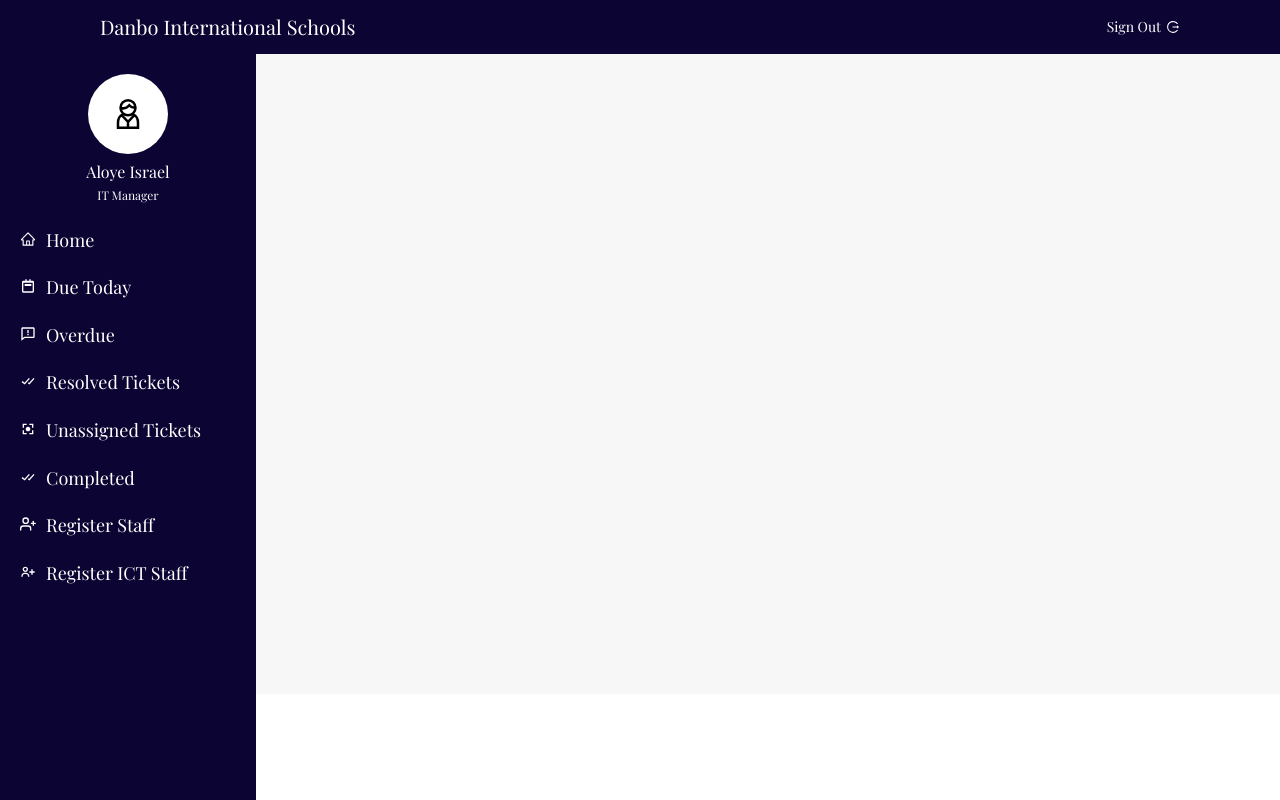
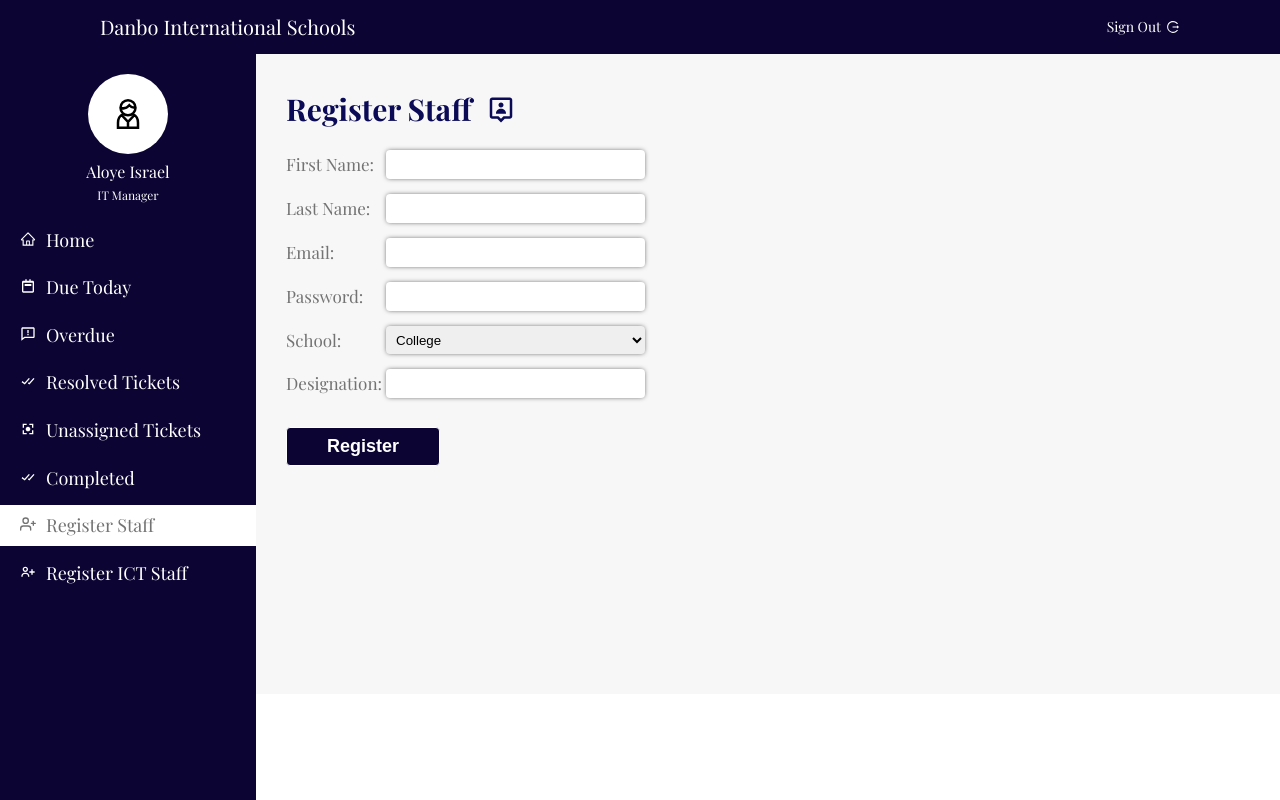
Before and after one commit to oluSammy/Ticketing, a React (Create React App) app: page /register-staff in a window 1280 px wide. Built offline with nearby package versions, Linux system fonts and the light colour scheme; no server answers; a web font is replaced by a local one.

Commit message:
made register staff page

```diff
--- a/src/components/Sidebar/Sidebar.Component.jsx
+++ b/src/components/Sidebar/Sidebar.Component.jsx
@@ -43,10 +43,10 @@ const Sidebar = () => {
                     <BiCheckDouble className="sidebar__link-icon" />
                     <span>Completed </span>
                 </NavLink>
-                <li className="sidebar__link" activeClassName="sidebar__active">
+                <NavLink to="/register-staff" className="sidebar__link" activeClassName="sidebar__active">
                     <FiUserPlus className="sidebar__link-icon" />
                     <span>Register Staff</span>
-                </li>
+                </NavLink>
                 <li className="sidebar__link" activeClassName="sidebar__active">
                     <BiUserPlus className="sidebar__link-icon" />
                     <span>Register ICT Staff</span>
--- a/src/index.js
+++ b/src/index.js
@@ -2,7 +2,7 @@ import React from 'react';
 import ReactDOM from 'react-dom';
 import { Provider } from 'react-redux';
 import App from './App';
-import * as serviceWorker from './serviceWorker';
+// import * as serviceWorker from './serviceWorker';
 import { persistor, store } from './Redux/store';
 import { PersistGate } from 'redux-persist/integration/react';
 import { BrowserRouter } from 'react-router-dom';
@@ -23,4 +23,4 @@ ReactDOM.render(
 // If you want your app to work offline and load faster, you can change
 // unregister() to register() below. Note this comes with some pitfalls.
 // Learn more about service workers: https://bit.ly/CRA-PWA
-serviceWorker.unregister();
+// serviceWorker.unregister();
--- a/src/pages/Dashboard-main/Dashboard-main.components.jsx
+++ b/src/pages/Dashboard-main/Dashboard-main.components.jsx
@@ -7,6 +7,7 @@ import Overdue from './../Overdue/Overdue.component';
 import Resolved from './../Resolved/Resolved.component';
 import Unassigned from './../Unassigned/Unassigned.component';
 import Completed from './../Completed/Completed.component';
+import RegisterStaff from './../RegisterStaff/RegisterStaff.component';
 
 const DashboardMain = () => {
     return (
@@ -18,6 +19,7 @@ const DashboardMain = () => {
                 <Route exact path="/resolved" component={Resolved} />
                 <Route exact path="/unassigned" component={Unassigned} />
                 <Route exact path="/completed" component={Completed} />
+                <Route exact path="/register-staff" component={RegisterStaff} />
             </Switch>
         </div>
     )
--- /dev/null
+++ b/src/pages/RegisterStaff/RegisterStaff.component.jsx
@@ -0,0 +1,49 @@
+import React from 'react';
+import './RegisterStaff.styles.scss';
+import { BiUserPin } from 'react-icons/bi';
+
+const RegisterStaff = () => {
+    return (
+        <div className="register-staff">
+            <div className="register-staff__header">
+                <h2 className="register-staff__heading">Register Staff</h2>
+                <BiUserPin className="register-staff__icon" />
+            </div>
+            <form className="register-staff__form">
+                <div className="register-staff__form-group">
+                    <label htmlFor="firstName" className="register-staff__label">First Name:</label>
+                    <input type="text" className="register-staff__input" id="firstName" required />
+                </div>
+                <div className="register-staff__form-group">
+                    <label htmlFor="lastName" className="register-staff__label">Last Name:</label>
+                    <input type="text" className="register-staff__input" id="lastName" required />
+                </div>
+                <div className="register-staff__form-group">
+                    <label htmlFor="email" className="register-staff__label">Email:</label>
+                    <input type="email" className="register-staff__input" id="email" required />
+                </div>
+                <div className="register-staff__form-group">
+                    <label htmlFor="password" className="register-staff__label">Password:</label>
+                    <input type="password" className="register-staff__input" id="password" required />
+                </div>
+                <div className="register-staff__form-group">
+                    <label htmlFor="school" className="register-staff__label">School:</label>
+                    <select name="" id="school"className="register-staff__input register-staff__select">
+                        <option value="college" className="register-staff__option">College</option>
+                        <option value="primary" className="register-staff__option">Primary</option>
+                        <option value="nursery" className="register-staff__option">Nursery</option>
+                        <option value="sixthform " className="register-staff__option">Sixth Form</option>
+                    </select>
+                </div>
+                <div className="register-staff__form-group">
+                    <label htmlFor="designation" className="register-staff__label">Designation:</label>
+                    <input type="text" className="register-staff__input" id="designation" required />
+                </div>
+                <input type="submit" value="Register" className="register-staff__btn" />
+            </form>
+
+        </div>
+    )
+}
+
+export default RegisterStaff
--- /dev/null
+++ b/src/pages/RegisterStaff/RegisterStaff.styles.scss
@@ -0,0 +1,68 @@
+@import '../../sass/abstracts/variables';
+
+.register-staff {
+    padding: 2rem;
+
+    &__header {
+        display: flex;
+        align-items: center;
+        color: $color-primary;
+    }
+
+    &__heading {
+        margin-right: 1.4rem;
+        font-size: 3rem;
+    }
+
+    &__icon {
+        font-size: 3rem;
+    }
+
+    &__form {
+        margin-top: 1.5rem;
+    }
+
+    &__form-group {
+        display: grid;
+        grid-template-columns: 10rem 1fr;
+        margin-bottom: 1.5rem;
+    }
+
+    &__label {
+        font-size: 1.7rem;
+        color: $text-color;
+    }
+
+    &__input {
+        width: 30%;
+        padding: .5rem .6rem;
+        border: none;
+        box-shadow: 0px 0px 5px -1px rgba(0,0,0,0.75);
+        border-radius: .4rem;
+    }
+
+    &__select {
+        border: none;
+    }
+
+    &__option {
+
+    }
+
+    &__btn {
+        color: $color-white;
+        padding: .8rem 4rem;
+        background-color: $color-primary-dark;
+        font-size: 1.8rem;
+        font-weight: 600;
+        border: 1px solid $color-white;
+        border-radius: .4rem;
+        cursor: pointer;
+        transition: all .1s;
+        margin-top: 1.4rem;
+
+        &:hover {
+            transform: translateY(-2px);
+        }
+    }
+}
```
